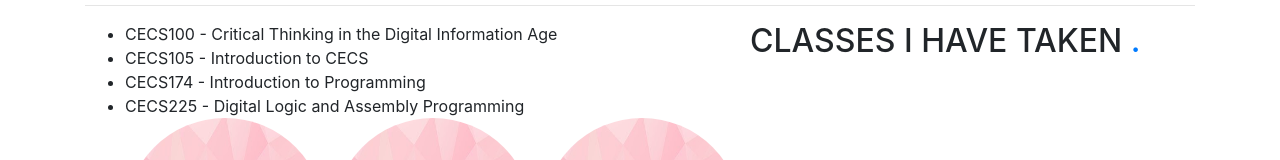
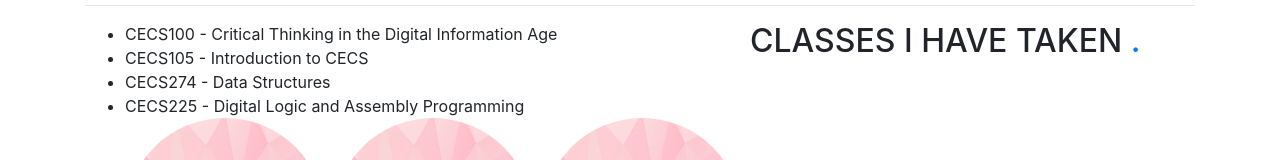
Before and after one commit to nimsi-alt/cecs105, a plain HTML site: page index.html in a window 1280 px wide. Shown: the part 710-870 px from the top of the page. Drawn offline with nearby package versions, Linux system fonts and the light colour scheme.

Commit message:
Update index.html

```diff
--- a/index.html
+++ b/index.html
@@ -45,7 +45,7 @@
           <ul>
           <li>CECS100 - Critical Thinking in the Digital Information Age</li>
             <li>CECS105 - Introduction to CECS</li>
-            <li>CECS174 - Introduction to Programming</li>
+            <li>CECS274 - Data Structures</li>
             <li>CECS225 - Digital Logic and Assembly Programming</li>
 
   <div class="row">
```
